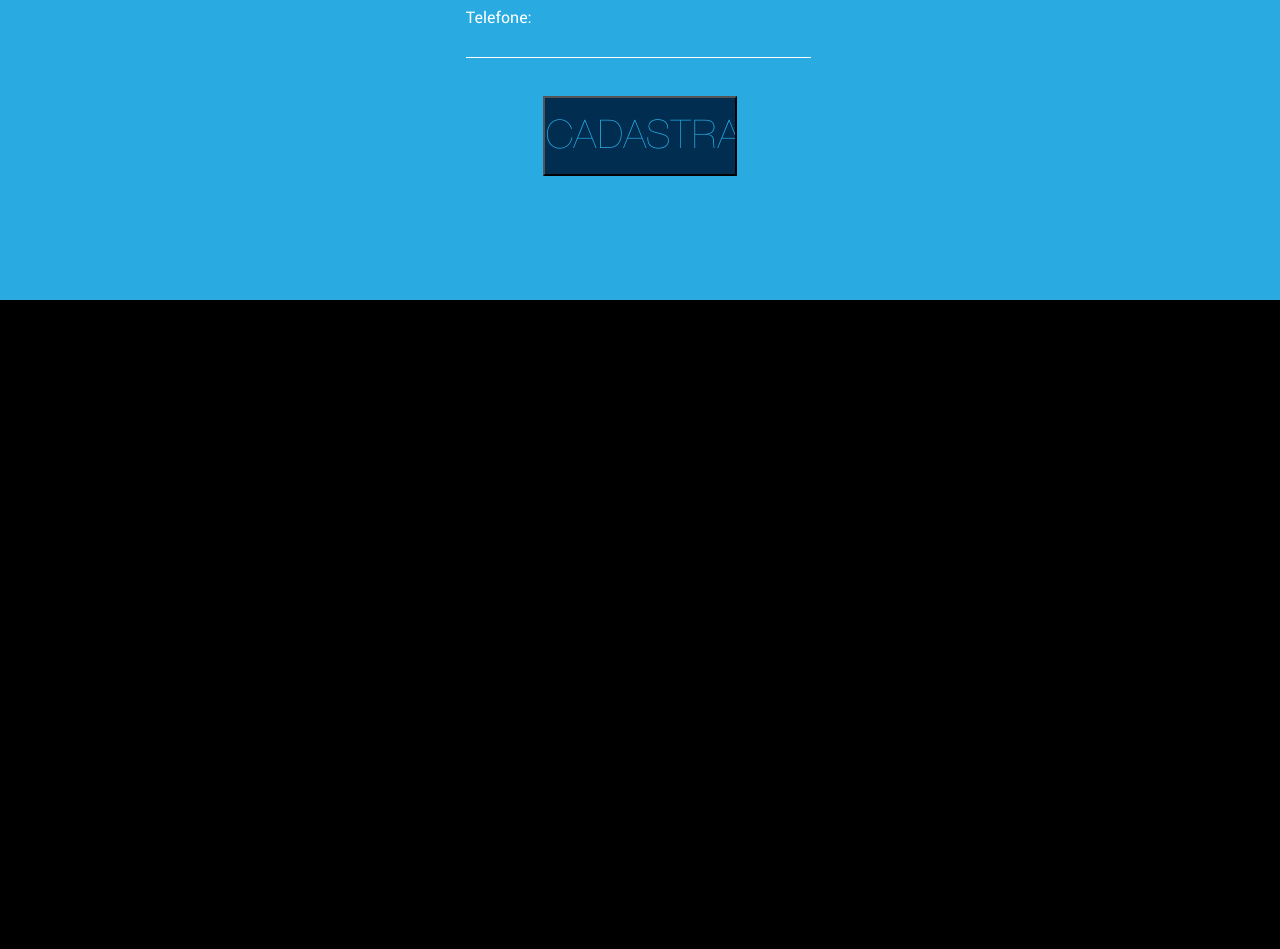
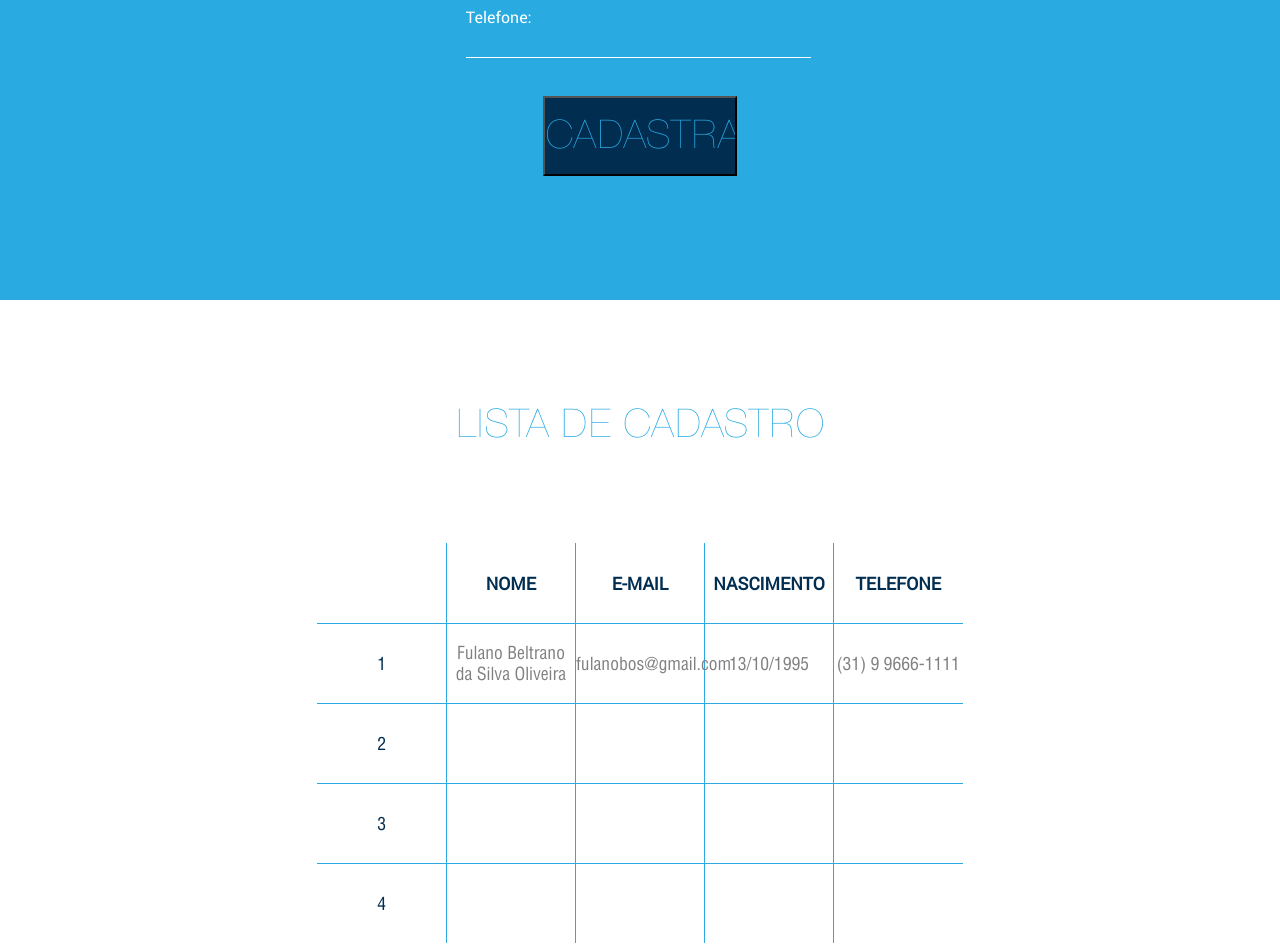
Before and after one commit to mathesukkj/desafio-in8, a plain HTML site: page index.html in a window 1280 px wide. Shown: the part 1393-2342 px from the top of the page. Before the commit the page ends 1693 px from the top, so only its background shows below. Drawn offline with Linux system fonts and the light colour scheme.

Commit message:
Added "lista de cadastro" table

```diff
--- a/index.html
+++ b/index.html
@@ -66,5 +66,48 @@
                 </form>
             </div>
         </div>
+
+        <div id="lista-de-cadastro">
+            <div id="align-table">
+                <span id="txttable">LISTA DE CADASTRO</span><br />
+                <table>
+                    <tr>
+                        <th> </th>
+                        <th>NOME</th>
+                        <th>E-MAIL</th>
+                        <th>NASCIMENTO</th>
+                        <th>TELEFONE</th>
+                    </tr>
+                    <tr>
+                        <td>1</td>
+                        <td>Fulano Beltrano da Silva Oliveira</td>
+                        <td>fulanobos@gmail.com</td>
+                        <td>13/10/1995</td>
+                        <td>(31) 9 9666-1111</td>
+                    </tr>
+                    <tr>
+                        <td>2</td>
+                        <td></td>
+                        <td></td>
+                        <td></td>
+                        <td></td>
+                    </tr>
+                    <tr>
+                        <td>3</td>
+                        <td></td>
+                        <td></td>
+                        <td></td>
+                        <td></td>
+                    </tr>
+                    <tr>
+                        <td>4</td>
+                        <td></td>
+                        <td></td>
+                        <td></td>
+                        <td></td>
+                    </tr>
+                </table>
+            </div>
+        </div>
     </body>
 </html>
--- a/style.css
+++ b/style.css
@@ -31,7 +31,6 @@ header {
     background-size: cover;
     width: 100%;
     height: 940px;
-    min-height: 100vh;
     padding: 2%;
     margin: 0 auto;
 }
@@ -78,11 +77,11 @@ header {
 }
 
 #title1 {
-    font-size: 11vh;
+    font-size: 5em;
 }
 
 #title2 {
-    font-size: 5vh;
+    font-size: 2.5em;
 }
 
 #cadastro {
@@ -96,7 +95,7 @@ header {
 #txtcadastro {
     font-family: "Helvetica Ultralight Regular";
     color: white;
-    font-size: 5vh;
+    font-size: 2.5em;
 }
 
 #align-cadastro {
@@ -105,8 +104,6 @@ header {
 
 form {
     margin: 5%;
-
-    height: 100%;
 }
 
 .input-form-div {
@@ -135,5 +132,69 @@ input[type="submit"] {
     font-family: "Helvetica Ultralight Regular";
     width: 50%;
     height: 10vh;
-    font-size: 5vh;
+    font-size: 2.5em;
 }
+
+#lista-de-cadastro {
+    height: 940px;
+    background-color: white;
+    text-align: center;
+    margin: 0 auto;
+    padding: 8%;
+    width: 100%;
+}
+
+#align-table {
+    width: 60%;
+}
+
+#txttable {
+    font-family: "Helvetica Ultralight Regular";
+    color: #29abe2;
+    font-size: 2.5em;
+}
+
+table {
+    margin: 15% auto;
+    border-collapse: collapse;
+    table-layout: fixed;
+    width: 100%;
+    font-size: 1.1em;
+}
+
+th {
+    font-family: serif;
+    color: #012d51;
+    font-family: "Roboto Regular";
+    padding: 0;
+    width: 25%;
+    height: 10vh;
+    border-bottom: 1px solid #29abe2;
+    border-right: 1px solid #29abe2;
+}
+
+th:last-child,
+td:last-child {
+    border-right: none;
+}
+
+tr {
+    height: 10vh;
+}
+
+tr:last-child td {
+    border-bottom: none;
+}
+
+td {
+    width: 25%;
+    padding: 0;
+    border-bottom: 1px solid #29abe2;
+    border-right: 1px solid #29abe2;
+    font-family: "Helvetica Condensed Regular";
+    color: #808080;
+}
+
+td:first-child {
+    color: #012d51;
+}
```
